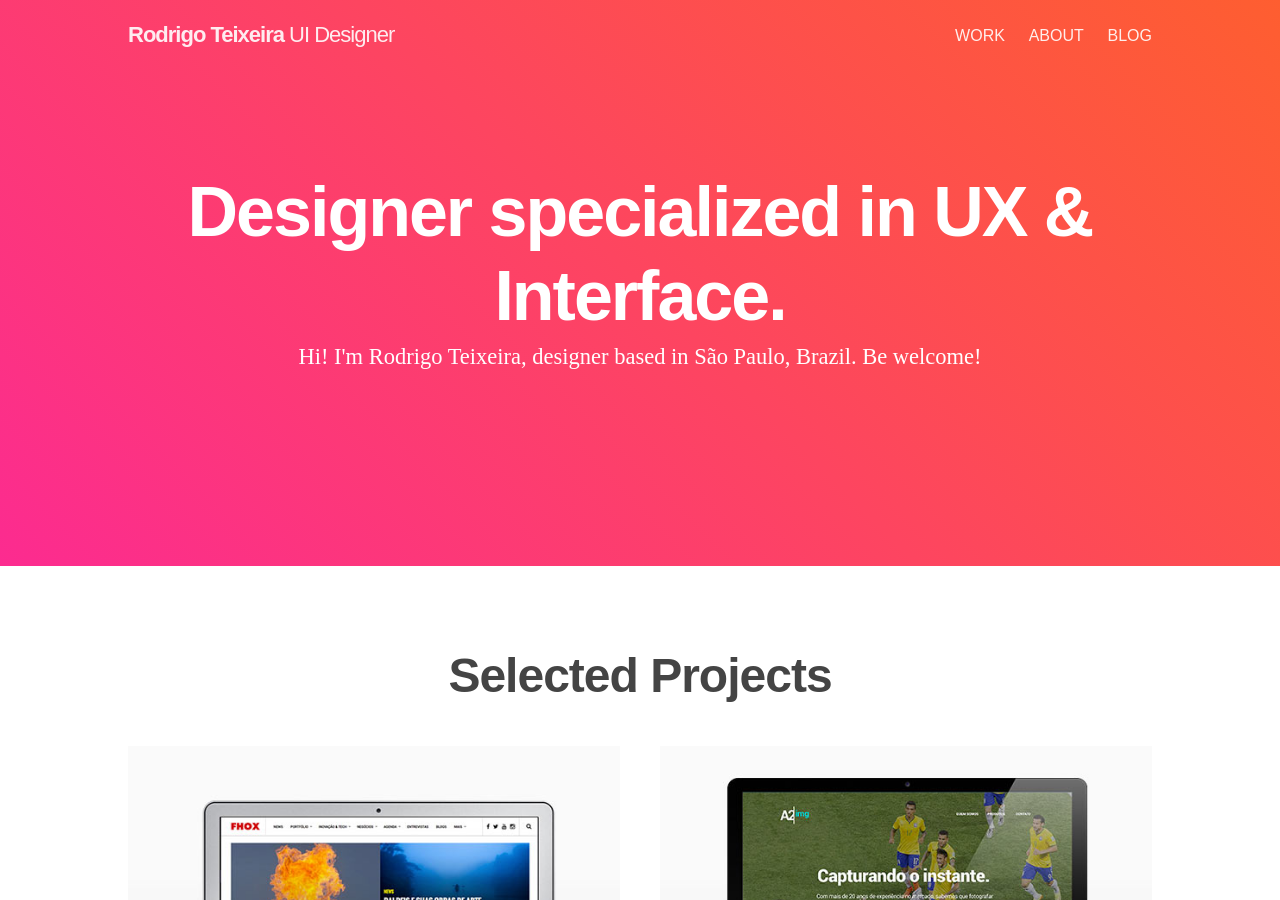
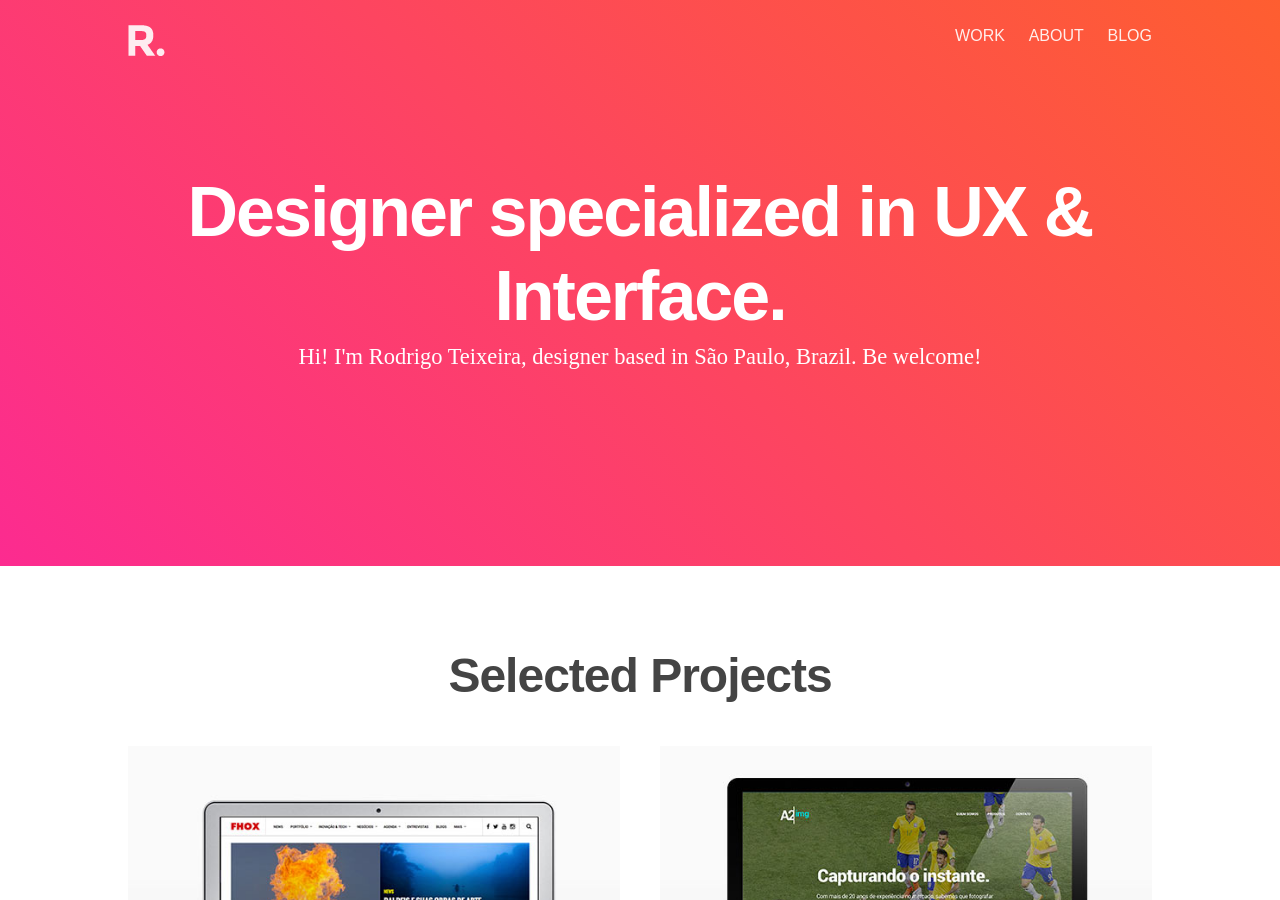
Before and after one commit to drigoteixeira/drigoteixeira.github.io, a Jekyll site: the page built from index.html, in a window 1280 px wide and 900 px high. Built offline with Jekyll 4.4.1, drawn with Linux system fonts in a browser that asks for light colours; nearby versions of some CDN libraries.

Commit message:
Update logo on header

```diff
--- a/_includes/header.html
+++ b/_includes/header.html
@@ -2,7 +2,7 @@
 	<div class="container">
 		<div class="row">
 			<div class="four columns">
-				<h1 class="logo"><a href="/">Rodrigo Teixeira <span> UI Designer</span></a></h1>
+				<h1 class="logo"><a href="/"><img src="/img/logo.png" alt="Rodrigo Teixeira - UI Designer"></a></h1>
 			</div>
 			<div class="eight columns">
 				<nav>
```
Also changed, not shown: img/logo.png (added).
